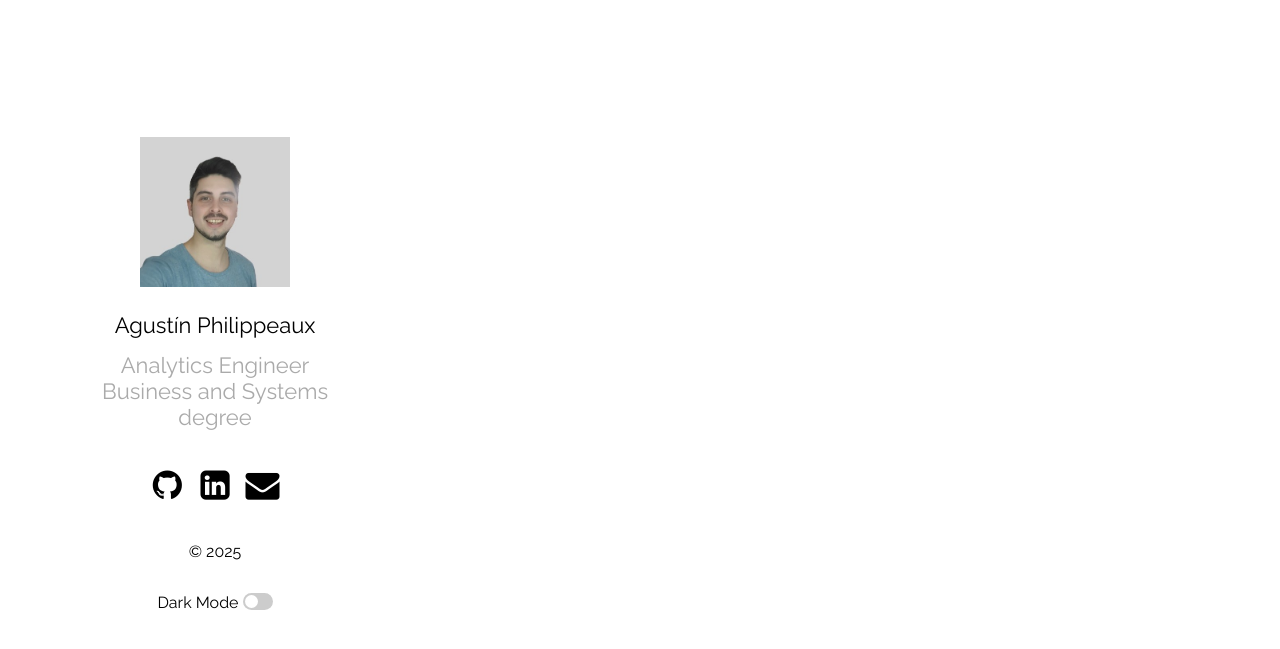
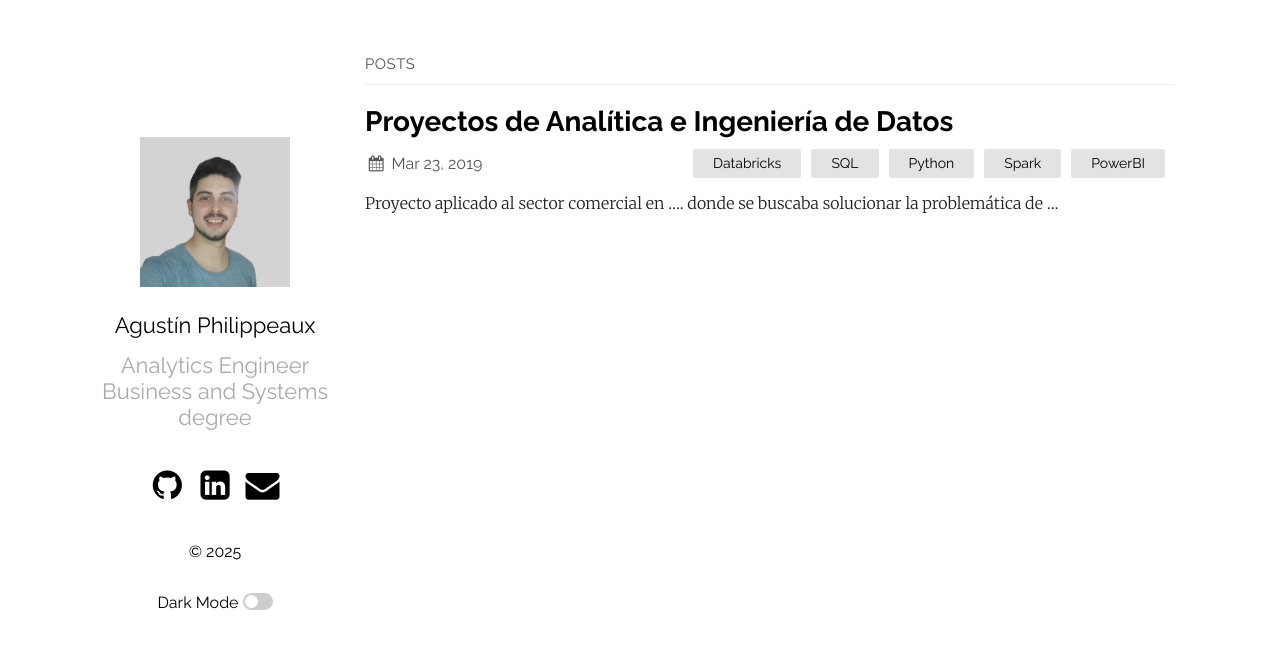
Before and after one commit to agustinphx/personal_site, a Jekyll site: the page built from index.md, in a window 1280 px wide. Shown: the top 649 px of the page. Built offline with Jekyll 4.4.1, drawn with Linux system fonts in a browser that asks for light colours; a file with an impossible date is left out.

Commit message:
Update 2025-06-30-welcome-to-jekyll.markdown

```diff
--- a/_posts/2025-06-30-welcome-to-jekyll.markdown
+++ b/_posts/2025-06-30-welcome-to-jekyll.markdown
@@ -1,7 +1,7 @@
 ---
 layout: post
 title:  "Proyectos de Analítica e Ingeniería de Datos"
-date:
+date:   2019-03-23 21:03:36 +0530
 categories: Databricks SQL Python Spark PowerBI
 ---
 Proyecto aplicado al sector comercial en .... donde se buscaba solucionar la problemática de ...
```
